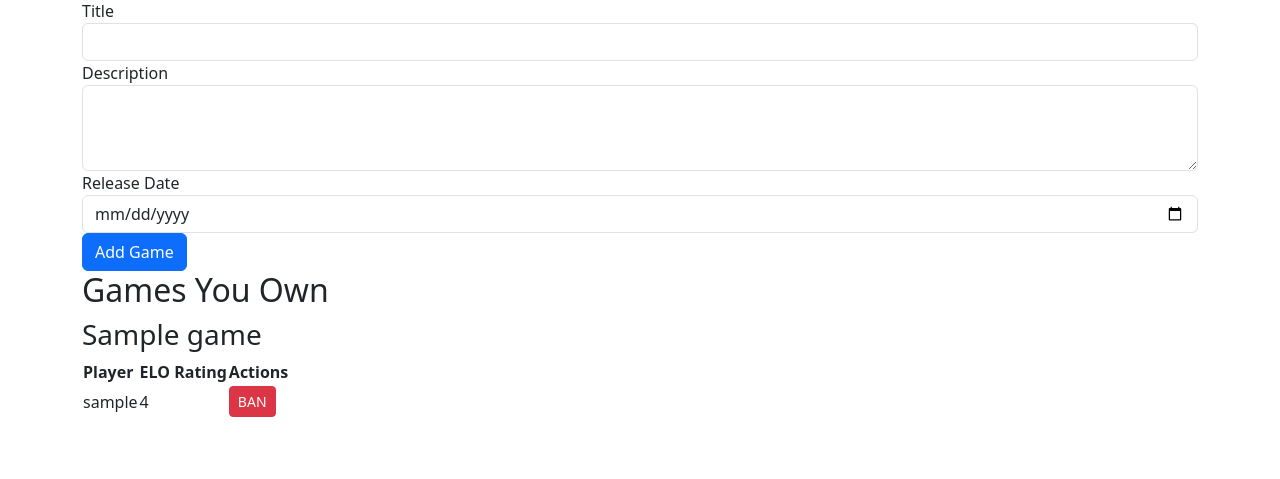
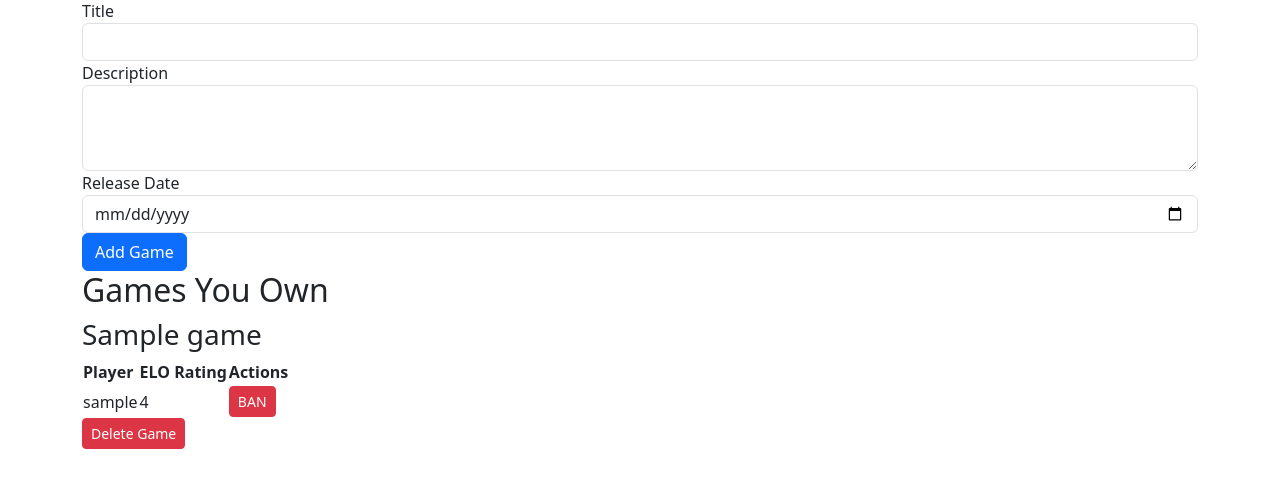
Before and after one commit to vietnguyen2358/RankRealm, a Flask app: page /user-profile in a window 1280 px wide. Shown: the part 321-800 px from the top of the page. Run offline with Flask 3, Linux system fonts and the light colour scheme; a user stored in the database is signed in; tables that the repository leaves empty hold one stand-in row (values such as "Sample post").

Commit message:
Minor fixes (and one bug) to user data management

```diff
--- a/website/templates/user_profile.html
+++ b/website/templates/user_profile.html
@@ -62,6 +62,7 @@
                 {% endfor %}
             </tbody>
         </table>
+    <a href="{{ url_for('views.delete_game', game_id=game.id) }}" class="btn btn-sm btn-danger" onclick="return confirm('Are you sure you want to delete this game?')">Delete Game</a>
     </div>
 {% endfor %}
 
--- a/website/views.py
+++ b/website/views.py
@@ -81,3 +81,25 @@ def delete_player_score(player_score_id):
     db.session.delete(player_score)
     db.session.commit()
     return redirect(url_for('views.user_profile'))
+
+
+# TODO: idk why but this method wont let me delete the game if im logged in. if someone can fix this that would be
+#  awesome
+@views.route('/delete-game/<int:game_id>', methods=['POST'])
+@login_required
+def delete_game(game_id):
+    game = Game.query.get_or_404(game_id)
+    if game.owner_id != current_user.id:
+        abort(403)  # Forbidden if the current user is not the game owner
+
+    # Delete the game and its associated leaderboards and player scores
+    leaderboards = Leaderboard.query.filter_by(game_id=game.id).all()
+    for leaderboard in leaderboards:
+        player_scores = PlayerScore.query.filter_by(leaderboard_id=leaderboard.id).all()
+        for player_score in player_scores:
+            db.session.delete(player_score)
+        db.session.delete(leaderboard)
+    db.session.delete(game)
+    db.session.commit()
+
+    return redirect(url_for('views.user_profile'))
```
